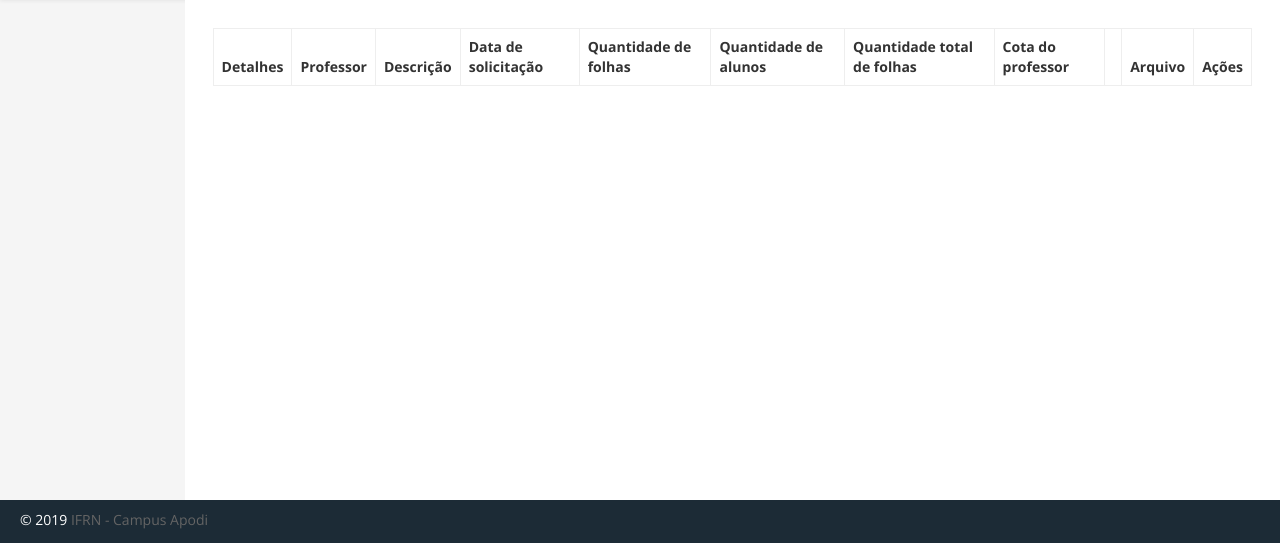
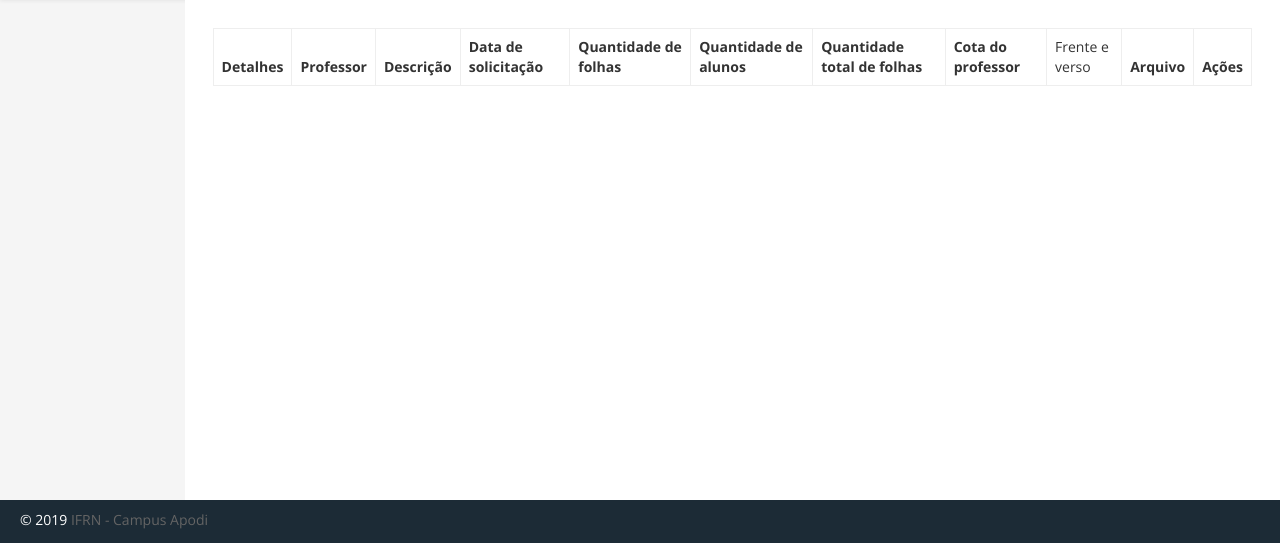
Before and after one commit to jefftb540/grafica, a Django app: template professor/templates/grafica/nao_impressas.html in a window 1280 px wide. Shown: the part 51-594 px from the top of the page. Run offline with Django 3.2, Linux system fonts and the light colour scheme; the template is opened without the code that fills it: values that come from a table or form of the project are taken from there, others are empty; tables that the repository leaves empty hold one stand-in row (values such as "Sample post"); lists and menus that the app fills with data are empty; some libraries are stand-ins or nearby versions.

Commit message:
Adicionando campo Frente e verso

```diff
--- a/professor/templates/grafica/nao_impressas.html
+++ b/professor/templates/grafica/nao_impressas.html
@@ -11,7 +11,7 @@
 			<th>Quantidade de alunos</th>
 			<th>Quantidade total de folhas</th>
 			<th>Cota do professor</th>
-			<td>{% if solicitacao.frente_verso %}<span class="fas fa_check"></span>{%endif%}</td>
+			<td>Frente e verso</td>
 			<th>Arquivo</th>
 			<th>Ações</th>
 
```
